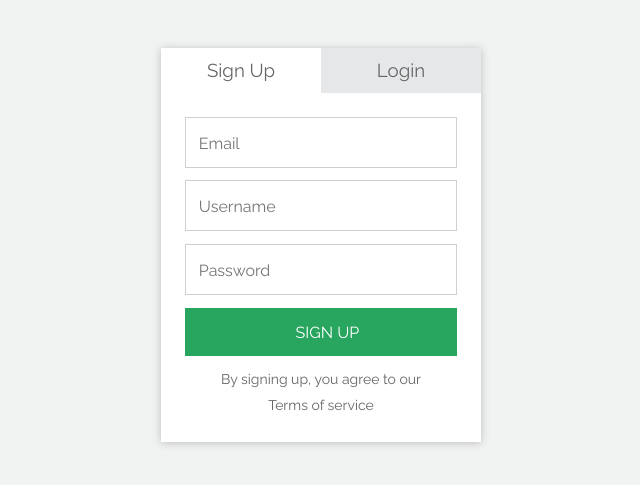
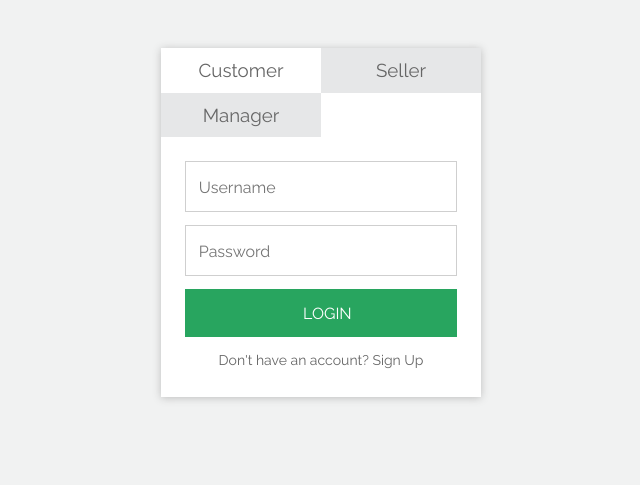
Before and after one commit to karan20210/DBMS-Project, a Flask app: page /login in a window 1280 px wide. Shown: the top 485 px of the page, without its empty margins (319-959 px from the left). Run offline with Flask 2, Linux system fonts and the light colour scheme; some libraries are stand-ins or nearby versions.

Commit message:
Stabilized the commit

```diff
--- a/static/js/login.js
+++ /dev/null
@@ -1,13 +0,0 @@
-jQuery(document).ready(function($) {
-    tab = $('.tabs h3 a');
-
-    tab.on('click', function(event) {
-      event.preventDefault();
-      tab.removeClass('active');
-      $(this).addClass('active');
-
-      tab_content = $(this).attr('href');
-      $('div[id$="tab-content"]').removeClass('active');
-      $(tab_content).addClass('active');
-    });
-  });
--- a/templates/login.html
+++ b/templates/login.html
@@ -1,47 +1,71 @@
 <HTML>
     <HEAD>
         <Link rel="stylesheet" href="../static/css/login.css">
-        <Script src="../static/js/login.js"></script>
         <script src="https://ajax.googleapis.com/ajax/libs/jquery/3.5.1/jquery.min.js"></script>
 	    <script src="https://cdnjs.cloudflare.com/ajax/libs/animejs/2.0.2/anime.min.js"></script>
 	    <script src="https://maxcdn.bootstrapcdn.com/bootstrap/3.4.0/js/bootstrap.min.js"></script>
         <script src="https://kit.fontawesome.com/0a05ea1ff3.js" crossorigin="anonymous"></script>
         <script src="../static/js/jquery-3.4.1.min.js"></script>
         <script src="../static/js/bootstrap-4.4.1.js"></script>
+
+        <script>
+          jQuery(document).ready(function($) {
+          tab = $('.tabs h3 a');
+
+          tab.on('click', function(event) {
+            event.preventDefault();
+            tab.removeClass('active');
+            $(this).addClass('active');
+
+            tab_content = $(this).attr('href');
+            $('div[id$="tab-content"]').removeClass('active');
+            $(tab_content).addClass('active');
+          });
+        });
+        </script>
     </HEAD>
 
     <BODY>
         <div class="form-wrap">
             <div class="tabs">
-              <h3 class="signup-tab"><a class="active" href="#signup-tab-content">Sign Up</a></h3>
-              <h3 class="login-tab"><a href="#login-tab-content">Login</a></h3>
+              <h3 class="signup-tab"><a class="active" href="#signup-tab-content">Customer</a></h3>
+              <h3 class="login-tab"><a href="#login-tab-content">Seller</a></h3>
+              <h3 class="manager-tab"><a href="#manager-tab-content">Manager</a></h3>
             </div><!--.tabs-->
 
             <div class="tabs-content">
               <div id="signup-tab-content" class="active">
                 <form class="signup-form" action="" method="post">
-                  <input type="email" class="input" id="user_email" autocomplete="off" placeholder="Email">
                   <input type="text" class="input" id="user_name" autocomplete="off" placeholder="Username">
                   <input type="password" class="input" id="user_pass" autocomplete="off" placeholder="Password">
-                  <input type="submit" class="button" value="Sign Up">
+                  <input type="submit" class="button" value="Login">
                 </form><!--.login-form-->
                 <div class="help-text">
-                  <p>By signing up, you agree to our</p>
-                  <p><a href="#">Terms of service</a></p>
+                  <p><a href="#">Don't have an account? Sign Up</a></p>
                 </div><!--.help-text-->
               </div><!--.signup-tab-content-->
 
               <div id="login-tab-content">
                 <form class="login-form" action="" method="post">
-                  <input type="text" class="input" id="user_login" autocomplete="off" placeholder="Email or Username">
+                  <input type="text" class="input" id="user_login" autocomplete="off" placeholder="Username">
                   <input type="password" class="input" id="user_pass" autocomplete="off" placeholder="Password">
-                  <input type="checkbox" class="checkbox" id="remember_me">
-                  <label for="remember_me">Remember me</label>
 
                   <input type="submit" class="button" value="Login">
                 </form><!--.login-form-->
                 <div class="help-text">
-                  <p><a href="#">Forget your password?</a></p>
+                  <p><a href="#">Don't have an account? Sign Up</a></p>
+                </div><!--.help-text-->
+              </div><!--.login-tab-content-->
+
+              <div id="manager-tab-content">
+                <form class="login-form" action="" method="post">
+                  <input type="text" class="input" id="user_login" autocomplete="off" placeholder="Username">
+                  <input type="password" class="input" id="user_pass" autocomplete="off" placeholder="Password">
+
+                  <input type="submit" class="button" value="Login">
+                </form><!--.login-form-->
+                <div class="help-text">
+                  <p><a href="#">Don't have an account? Sign Up</a></p>
                 </div><!--.help-text-->
               </div><!--.login-tab-content-->
             </div><!--.tabs-content-->
```
